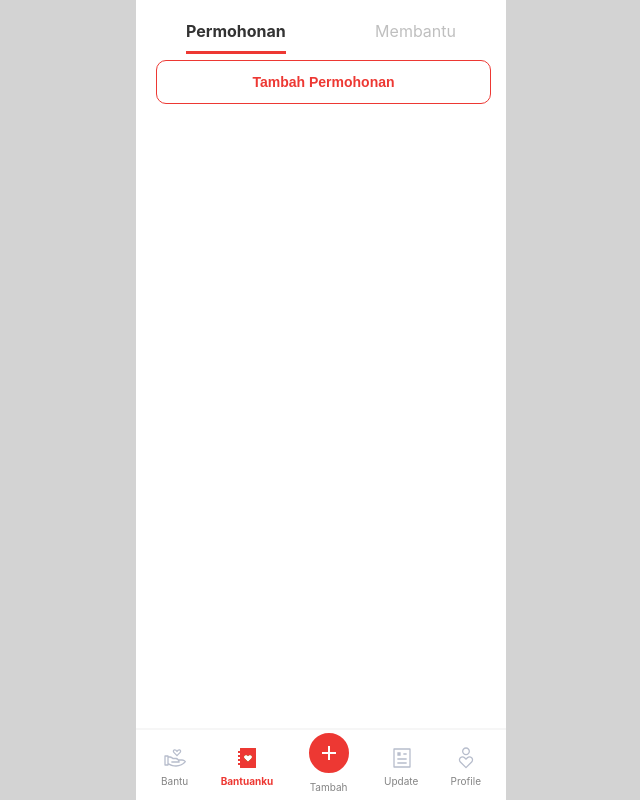
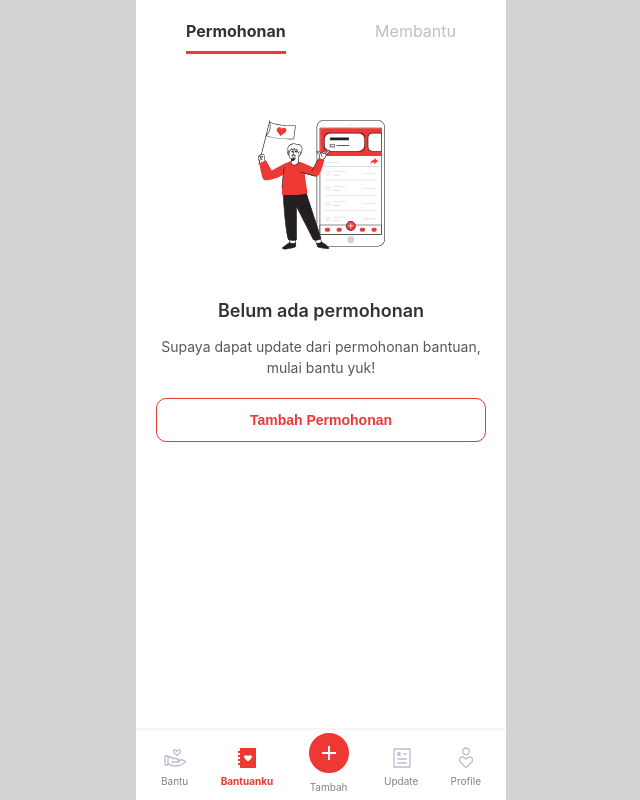
Before and after one commit to maulanaghozi/pahala-web, a React (Create React App) app: page /bantuanku/permohonan in a window 1280 px wide. Shown: the whole page, without its empty margins (319-959 px from the left). Built offline with nearby package versions, Linux system fonts and the light colour scheme.

Commit message:
create empty data for bantuanku

```diff
--- a/src/layout/topNavigation/topNavigation.module.scss
+++ b/src/layout/topNavigation/topNavigation.module.scss
@@ -9,8 +9,11 @@
   background-color: #ffffff;
 
   .wrapper {
-    margin-top: 20px;
+    margin-top: 50px;
     margin-bottom: 72px;
+    display: flex;
+    justify-content: center;
+    flex-wrap: wrap;
   }
 }
 
--- a/src/pages/bantuanku/bantuanku.js
+++ b/src/pages/bantuanku/bantuanku.js
@@ -3,12 +3,13 @@ import TopNavigation from "../../layout/topNavigation/topNavigation";
 import { Route, Switch, Redirect } from "react-router-dom";
 import LongButton from "../../components/longButton/longButton";
 import style from "./bantuanku.module.scss";
+import { IconMembantu, IconPermohonan } from "../../assets";
 
 export default function Bantuanku(props) {
   return (
     <div>
       <TopNavigation>
-        <div>
+        <>
           <Switch>
             <Route path={"/bantuanku/permohonan"} component={Perkembanganku} />
             <Route path={"/bantuanku/membantu"} component={Terkini} />
@@ -17,7 +18,7 @@ export default function Bantuanku(props) {
               render={() => <Redirect to={"/bantuanku/permohonan"} />}
             />
           </Switch>
-        </div>
+        </>
       </TopNavigation>
     </div>
   );
@@ -26,6 +27,11 @@ export default function Bantuanku(props) {
 const Perkembanganku = () => {
   return (
     <>
+      <IconPermohonan className={style.icon} />
+      <span className={style.primaryText}>Belum ada permohonan</span>
+      <span className={style.secondaryText}>
+        Supaya dapat update dari permohonan bantuan, mulai bantu yuk!
+      </span>
       <LongButton className={style.button} text={"Tambah Permohonan"} />
     </>
   );
@@ -34,7 +40,13 @@ const Perkembanganku = () => {
 const Terkini = () => {
   return (
     <>
-      <LongButton text={"Bantu Sekarang"} />
+      <IconMembantu className={style.icon} />
+      <span className={style.primaryText}>Belum ada membantu</span>
+      <span className={style.secondaryText}>
+        Bantuan anda untuk permohonan orang lain akan tercatat dan muncul
+        disini, yuk mulai bantu!
+      </span>
+      <LongButton className={style.button} text={"Bantu Sekarang"} />
     </>
   );
 };
--- a/src/pages/bantuanku/bantuanku.module.scss
+++ b/src/pages/bantuanku/bantuanku.module.scss
@@ -7,3 +7,24 @@
   background-color: #ffffff;
   border: 1px solid $primary-color;
 }
+
+.icon {
+  margin: 50px 0;
+}
+
+.primaryText {
+  text-align: center;
+  color: #333333;
+  font-size: 18px;
+  width: 100%;
+  font-weight: 600;
+  margin-bottom: 15px;
+}
+
+.secondaryText {
+  text-align: center;
+  color: #575757;
+  font-size: 14px;
+  width: 100%;
+  line-height: 21px;
+}
```
Also changed, not shown: 1 other file (tests, documents, lock files or other folders).
